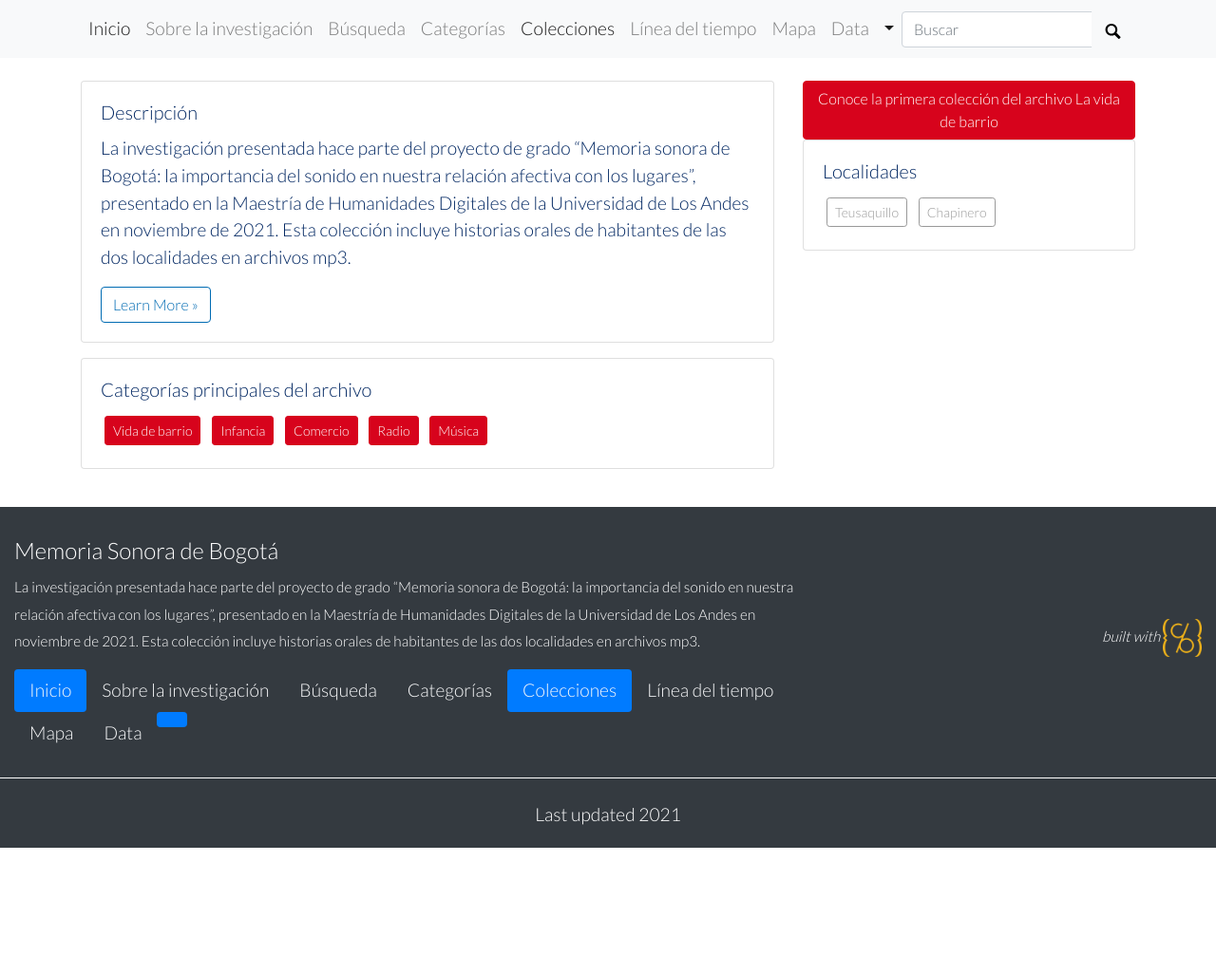
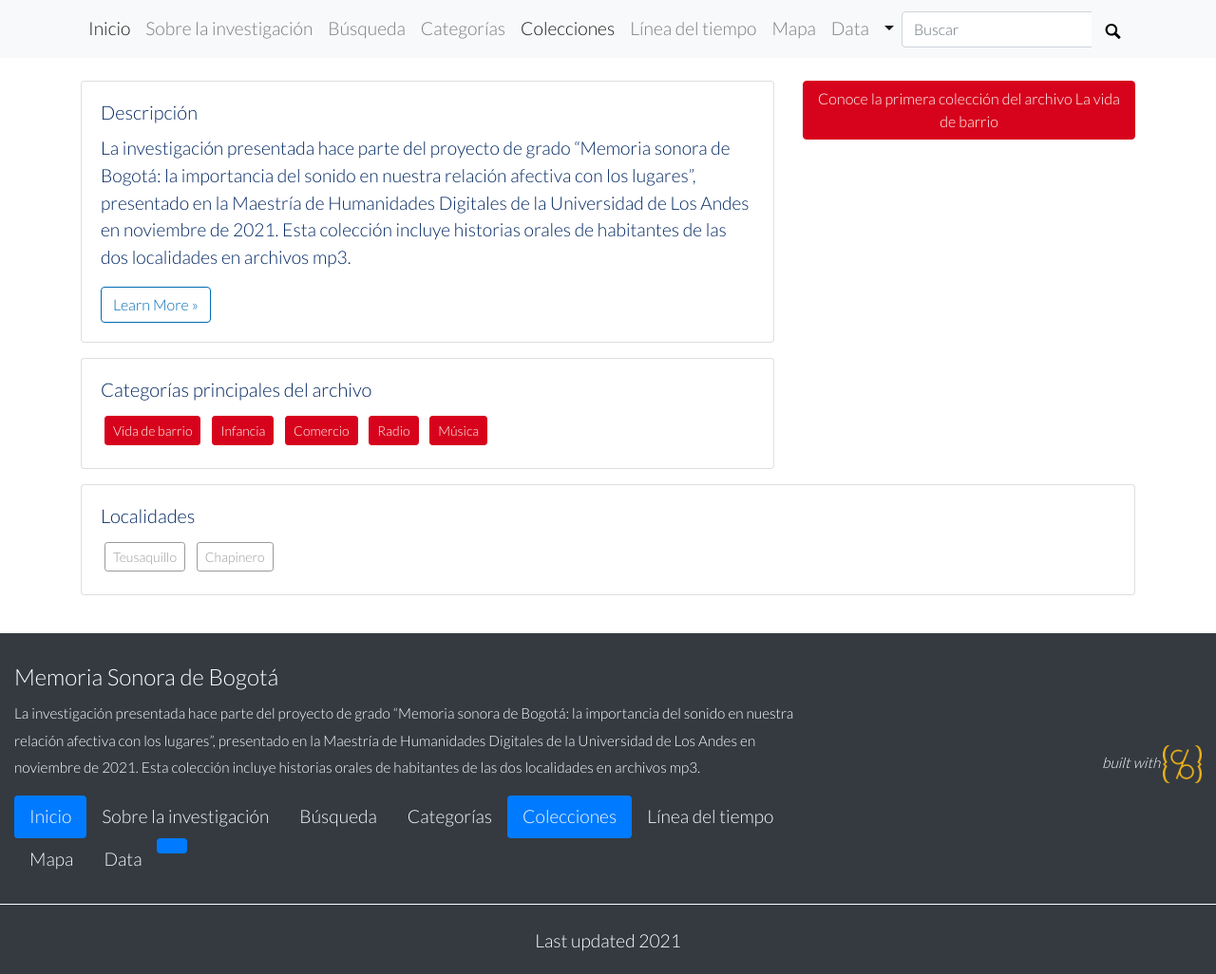
Before and after one commit to lparisb/memoriasonorabogota, a Jekyll site: the page built from index.md, in a window 1280 px wide. Shown: the part 703-1729 px from the top of the page at 95% size. Built offline with Jekyll 4.4.1, drawn with Linux system fonts in a browser that asks for light colours; before the commit the page ends 1596 px from its top, so only the background shows below that.

Commit message:
Update home-infographic.html

```diff
--- a/_layouts/home-infographic.html
+++ b/_layouts/home-infographic.html
@@ -13,10 +13,10 @@ layout: page
   <div class="col-md-4">
 
     {% include feature/button.html text="Conoce la primera colección del archivo La vida de barrio" link="https://lparisb.github.io/memoriasonorabogota/browse.html#vida%20de%20barrio" color="success" %}
-    {% include index/featured-terms.html field="location" title="Localidades" btn-color="outline-secondary" %}
+
 
   </div>
   <div class="col-md-12">
-
+ {% include index/featured-terms.html field="location" title="Localidades" btn-color="outline-secondary" %}
   </div>
 </div>
```
